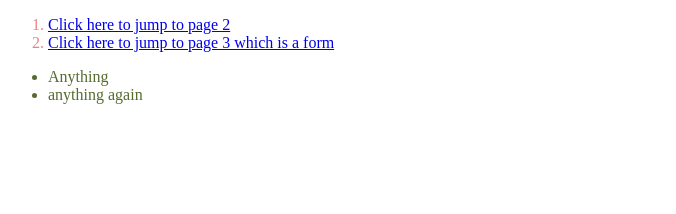
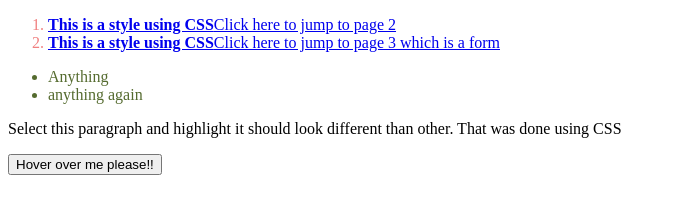
Before and after one commit to AwsSafarini/Lec1Rep, a plain HTML site: page HomePage.html in a window 1280 px wide. Shown: the whole page, without its empty margins (0-676 px from the left). Drawn offline with Linux system fonts and the light colour scheme.

Commit message:
Update 1.2

```diff
--- a/HomePage.html
+++ b/HomePage.html
@@ -12,6 +12,20 @@
         ul > li{
             color:darkolivegreen;
         }
+
+        button:hover{
+            background-color:orange;
+        }
+
+        a::before{
+            content: "This is a style using CSS";
+            font-weight:bold;
+        }
+
+        p::selection{
+            color:red;
+            background-color:yellow;
+        }
     </style>
 </head>
 <body>
@@ -23,6 +37,8 @@
         <li>Anything</li>
         <li>anything again</li>
     </ul>
+    <p>Select this paragraph and highlight it should look different than other. That was done using CSS</p>
+    <button>Hover over me please!!</button>
 
 </body>
 </html>
```
Also changed, not shown: Page3.html (+5 -0 lines).
